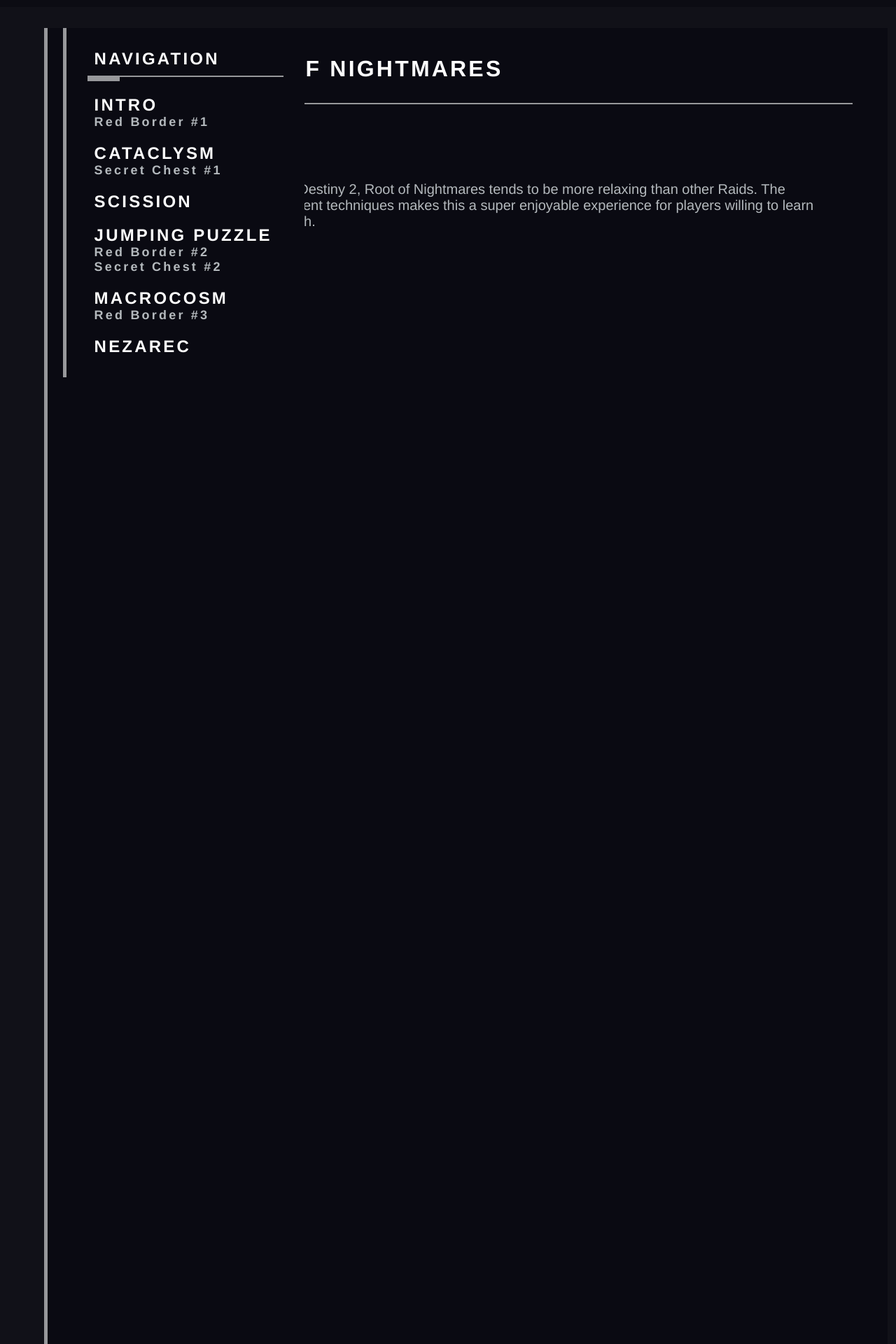
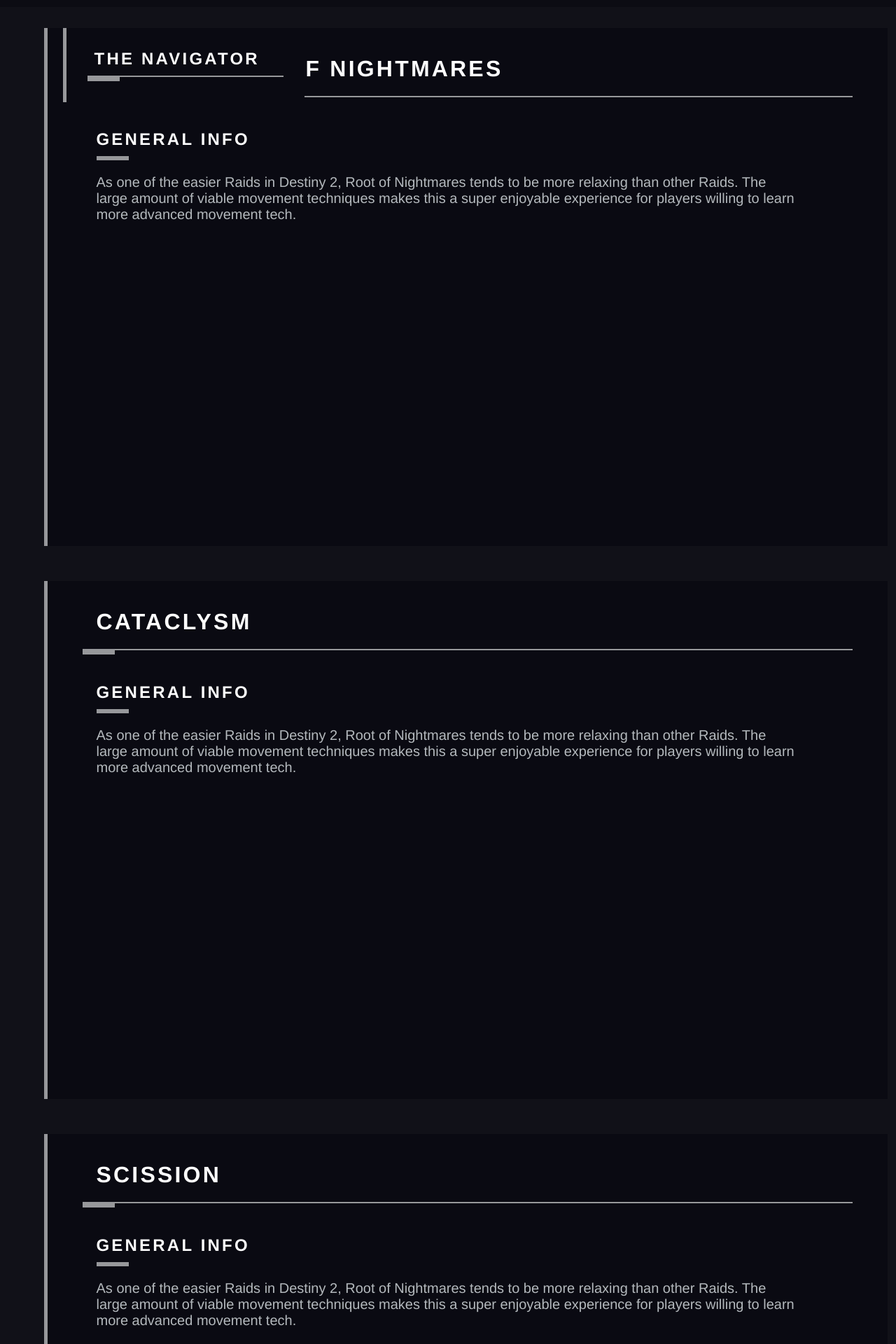
Before and after one commit to Sifon98/Project-AG, a React (Vite) app: page /guide-page in a window 1280 px wide. Shown: the part 80-2000 px from the top of the page at 70% size. Built offline with nearby package versions, Linux system fonts and the light colour scheme.

Commit message:
css fixes and array fixing

```diff
--- a/src/components/GuideArray.jsx
+++ b/src/components/GuideArray.jsx
@@ -5,11 +5,129 @@
         guideTitle: "ROOT OF NIGHTMARES",
         guideUnderTitle: "All encounters • Challenges • Red border • Secret chests",
         guideText: "As one of the easier Raids in Destiny 2, Root of Nightmares tends to be more relaxing than other Raids. The large amount of viable movement techniques makes this a super enjoyable experience for players willing to learn more advanced movement tech.",
+        guidePage: {
+            navigation : [
+                {
+                    href: "#intro",
+                    class:  "nav-large",
+                    text: "INTRO"
+                },
+                {
+                    href: "#intro",
+                    class:  "nav-small",
+                    text: "Red Border #1"
+                },
+                {
+                    href: "#cataclysm",
+                    class:  "nav-large",
+                    text: "CATACLYSM"
+                },
+                {
+                    href: "#cataclysm",
+                    class:  "nav-small",
+                    text: "Secret Chest #1"
+                },
+                {
+                    href: "#scission",
+                    class:  "nav-large",
+                    text: "SCISSION"
+                },
+                {
+                    href: "#jumpingpuzzle",
+                    class:  "nav-large",
+                    text: "JUMPING PUZZLE"
+                },
+                {
+                    href: "#jumpingpuzzle",
+                    class:  "nav-small",
+                    text: "Red Border #2"
+                },
+                {
+                    href: "#jumpingpuzzle",
+                    class:  "nav-small",
+                    text: "Secret Chest #2"
+                },
+                {
+                    href: "#macrocosm",
+                    class:  "nav-large",
+                    text: "MACROCOSM"
+                },
+                {
+                    href: "#macrocosm",
+                    class:  "nav-small",
+                    text: "Red Border #3"
+                },
+                {
+                    href: "#nezarec",
+                    class:  "nav-large",
+                    text: "NEZAREC"
+                }
+            ],
+        }
     },
     // Guide 2 =========================================================================================================
     {guideId:"kingsfall", tag: "RAIDS",
         guideTitle: "KING'S FALL",
         guideUnderTitle: "All encounters • Challenges • Red border • Secret chests",
         guideText: "With one of the best boss entrances, King’s fall is one of the most iconic Raids in Destiny 2. This Raid makes sure that all members of your fireteam have a job to do which makes it very engaging. Some people might dislike the jumping puzzles but for some more sinister guardians, they are the highlight.",
+        guidePage: {
+            navigation : [
+                {
+                    href: "#intro",
+                    class:  "nav-large",
+                    text: "INTRO"
+                },
+                {
+                    href: "#intro",
+                    class:  "nav-small",
+                    text: "Red Border #1"
+                },
+                {
+                    href: "#cataclysm",
+                    class:  "nav-large",
+                    text: "CATACLYSM"
+                },
+                {
+                    href: "#cataclysm",
+                    class:  "nav-small",
+                    text: "Secret Chest #1"
+                },
+                {
+                    href: "#scission",
+                    class:  "nav-large",
+                    text: "SCISSION"
+                },
+                {
+                    href: "#jumpingpuzzle",
+                    class:  "nav-large",
+                    text: "JUMPING PUZZLE"
+                },
+                {
+                    href: "#jumpingpuzzle",
+                    class:  "nav-small",
+                    text: "Red Border #2"
+                },
+                {
+                    href: "#jumpingpuzzle",
+                    class:  "nav-small",
+                    text: "Secret Chest #2"
+                },
+                {
+                    href: "#macrocosm",
+                    class:  "nav-large",
+                    text: "MACROCOSM"
+                },
+                {
+                    href: "#macrocosm",
+                    class:  "nav-small",
+                    text: "Red Border #3"
+                },
+                {
+                    href: "#nezarec",
+                    class:  "nav-large",
+                    text: "ORYX"
+                }
+            ],
+        }
     },
 ]
--- a/src/pages/GuidePage.jsx
+++ b/src/pages/GuidePage.jsx
@@ -1,30 +1,49 @@
-import React from 'react'
+import React, {useState} from 'react'
 import { Link } from "react-router-dom"
 import { preGuideArray } from '../components/GuideArray'
+import { useSearchParams } from "react-router-dom"
+import TempImg from '../img/background.png'
 
 export function GuidePage() {
+    // Navigation Array
+    const [navArray, setNavArray] = useState();
+    // Get the array with all the guide info
+    const [queryParameters] = useSearchParams()
+    const urlGuideId = queryParameters.get('name')
+
+    preGuideArray.map((data) => (
+        console.log(data.guidePage.navigation)
+    ))
+
   return (
     <div id="intro" className="guide-page">
         <div className="guide-page-container">
             <div className="navigation-placeholder"/>
             <div className="navigation">
-                <h3>NAVIGATION</h3>
+                <h3>THE NAVIGATOR</h3>
                 <hr className="largeLine" />
                 <hr className="smallLine" />
-                <a href="#intro" className="nav-large">INTRO</a><br/>
+                { preGuideArray.map((data, i) => (
+                    data.guideId == urlGuideId ?
+                    data.guidePage.navigation.map((data, i) => (
+                        <><a href={data.href} className={data.class}>{data.text}</a><br/></>
+                    )) : null
+                ))}
+                {/* <a href="#intro" className="nav-large">INTRO</a>
                 <a href="#intro" className="nav-small">Red Border #1</a>
-                <a href="#intro" className="nav-large">CATACLYSM</a>
-                <a href="#intro" className="nav-small">Secret Chest #1</a>
-                <a href="#intro" className="nav-large">SCISSION</a>
-                <a href="#intro" className="nav-large">JUMPING PUZZLE</a>
-                <a href="#intro" className="nav-small">Red Border #2</a>
-                <a href="#intro" className="nav-small">Secret Chest #2</a>
-                <a href="#intro" className="nav-large">MACROCOSM</a>
-                <a href="#intro" className="nav-small">Red Border #3</a>
-                <a href="#intro" className="nav-large">NEZAREC</a>
+                <a href="#cataclysm" className="nav-large">CATACLYSM</a>
+                <a href="#cataclysm" className="nav-small">Secret Chest #1</a>
+                <a href="#scission" className="nav-large">SCISSION</a>
+                <a href="#jumpingpuzzle" className="nav-large">JUMPING PUZZLE</a>
+                <a href="#jumpingpuzzle" className="nav-small">Red Border #2</a>
+                <a href="#jumpingpuzzle" className="nav-small">Secret Chest #2</a>
+                <a href="#macrocosm" className="nav-large">MACROCOSM</a>
+                <a href="#macrocosm" className="nav-small">Red Border #3</a>
+                <a href="#nezarec" className="nav-large">NEZAREC</a> */}
             </div>
             <div className="information">
                 <section>
+                    <div className="wrapper">
                         <h3 className="medium-header">INTRO - ROOT OF NIGHTMARES</h3>
                         <hr className="largeLine" />
                         <hr className="smallLine" />
@@ -33,6 +52,73 @@
                             <hr className="smallLine" />
                             <p>As one of the easier Raids in Destiny 2, Root of Nightmares tends to be more relaxing than other Raids. The large amount of viable movement techniques makes this a super enjoyable experience for players willing to learn more advanced movement tech.</p>
                         </div>
+                    </div>
+                    <div id="cataclysm" className="fake-block"/>
+                </section>
+                <section>
+                    <div className="wrapper">
+                        <h3 className="medium-header">CATACLYSM</h3>
+                        <hr className="largeLine" />
+                        <hr className="smallLine" />
+                        <div className="info">
+                            <h3>GENERAL INFO</h3>
+                            <hr className="smallLine" />
+                            <p>As one of the easier Raids in Destiny 2, Root of Nightmares tends to be more relaxing than other Raids. The large amount of viable movement techniques makes this a super enjoyable experience for players willing to learn more advanced movement tech.</p>
+                        </div>
+                    </div>
+                    <div id="scission" className="fake-block"/>
+                </section>
+                <section>
+                    <div className="wrapper">
+                        <h3 className="medium-header">SCISSION</h3>
+                        <hr className="largeLine" />
+                        <hr className="smallLine" />
+                        <div className="info">
+                            <h3>GENERAL INFO</h3>
+                            <hr className="smallLine" />
+                            <p>As one of the easier Raids in Destiny 2, Root of Nightmares tends to be more relaxing than other Raids. The large amount of viable movement techniques makes this a super enjoyable experience for players willing to learn more advanced movement tech.</p>
+                        </div>
+                    </div>
+                    <div id="jumpingpuzzle" className="fake-block"/>
+                </section>
+                <section>
+                    <div className="wrapper">
+                        <h3 className="medium-header">JUMPING PUZZLE</h3>
+                        <hr className="largeLine" />
+                        <hr className="smallLine" />
+                        <div className="info">
+                            <h3>GENERAL INFO</h3>
+                            <hr className="smallLine" />
+                            <p>As one of the easier Raids in Destiny 2, Root of Nightmares tends to be more relaxing than other Raids. The large amount of viable movement techniques makes this a super enjoyable experience for players willing to learn more advanced movement tech.</p>
+                        </div>
+                    </div>
+                    <div id="macrocosm" className="fake-block"/>
+                </section>
+                <section>
+                    <div className="wrapper">
+                        <h3 className="medium-header">MACROCOSM</h3>
+                        <hr className="largeLine" />
+                        <hr className="smallLine" />
+                        <div className="info">
+                            <h3>GENERAL INFO</h3>
+                            <hr className="smallLine" />
+                            <p>As one of the easier Raids in Destiny 2, Root of Nightmares tends to be more relaxing than other Raids. The large amount of viable movement techniques makes this a super enjoyable experience for players willing to learn more advanced movement tech.</p>
+                        </div>
+                    </div>
+                    <div id="nezarec" className="fake-block"/>
+                </section>
+                <section>
+                    <div className="wrapper">
+                        <h3 className="medium-header">NEZAREC</h3>
+                        <hr className="largeLine" />
+                        <hr className="smallLine" />
+                        <div className="info">
+                            <h3>GENERAL INFO</h3>
+                            <hr className="smallLine" />
+                            <p>As one of the easier Raids in Destiny 2, Root of Nightmares tends to be more relaxing than other Raids. The large amount of viable movement techniques makes this a super enjoyable experience for players willing to learn more advanced movement tech.</p>
+                        </div>
+                    </div>
+                    <div className="fake-block"/>
                 </section>
             </div>
         </div>
--- a/src/scss/builds.scss
+++ b/src/scss/builds.scss
@@ -187,6 +187,7 @@
 
         .build-wrapper {
             margin: 20px 52.5px 20px 52.5px;
+            height: 290px;
             overflow: hidden;
             display: flex;
             background-color: $main-color;
@@ -198,8 +199,8 @@
                 display: flex;
                 justify-content: space-between;
                 flex-direction: column;
-                margin: 25px 20px 15px 20px;
-                width: 280px;
+                margin: 30px 30px 15px 30px;
+                width: 260px;
 
                 h3 {
                     color: #fefefe;
@@ -232,7 +233,7 @@
                 background-position: center;
                 background-size: cover;
                 width: 400px;
-                height: 250px;
+                height: 290px;
                 z-index: 1;
                 border-radius: 30px;
                 transition: ease-in-out 0.2s;
@@ -297,7 +298,7 @@
 
         .build-wrapper:hover {
             transition: ease-in-out 0.2s;
-            transform: scale(1.04);
+            transform: scale(1.05);
             cursor: pointer;
         }
 
--- a/src/scss/guides.scss
+++ b/src/scss/guides.scss
@@ -289,15 +289,20 @@
 
         .information {
             display: flex;
+            flex-direction: column;
 
             section {
                 display: flex;
                 flex-direction: column;
+                justify-content: space-between;
                 width: 1100px;
-                min-height: 2000px;
+                min-height: 700px;
                 padding: 20px 50px 20px 50px;
                 background-color: $main-color;
                 border-left: solid 5px $border-color;
+                margin-top: 50px;
+
+                .wrapper {
 
                     h3 {
                         margin: 20px 0px 20px 20px;
@@ -322,6 +327,16 @@
                         }
                     }
                 }
+
+                .fake-block {
+                    width: 100px;
+                    height: 20px;
+                }
+            }
+
+            section:nth-child(1) {
+                margin: 0px;
+            }
         }
     }
 }
```
Lines whose indentation alone changed are shown as unchanged.
